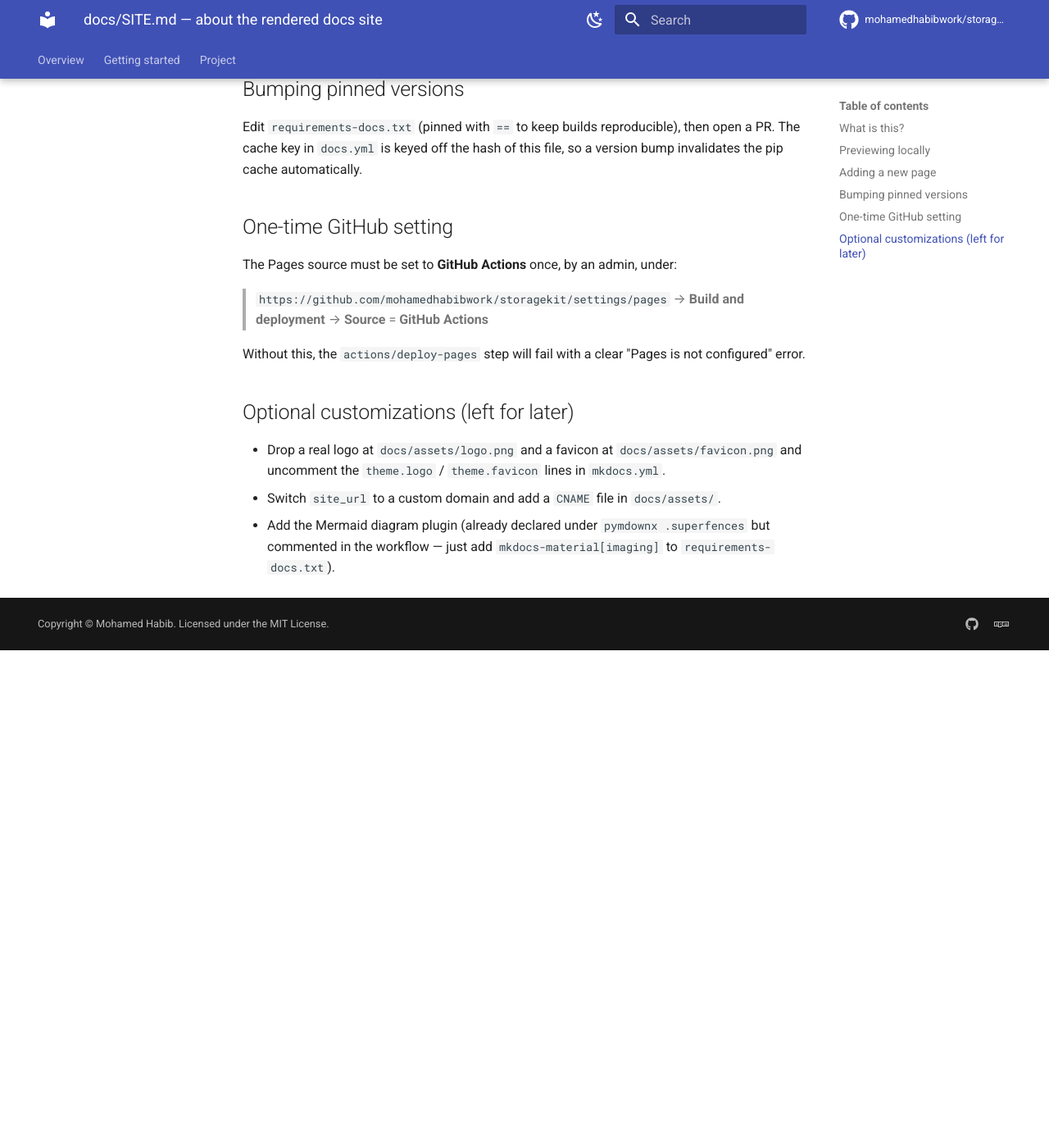
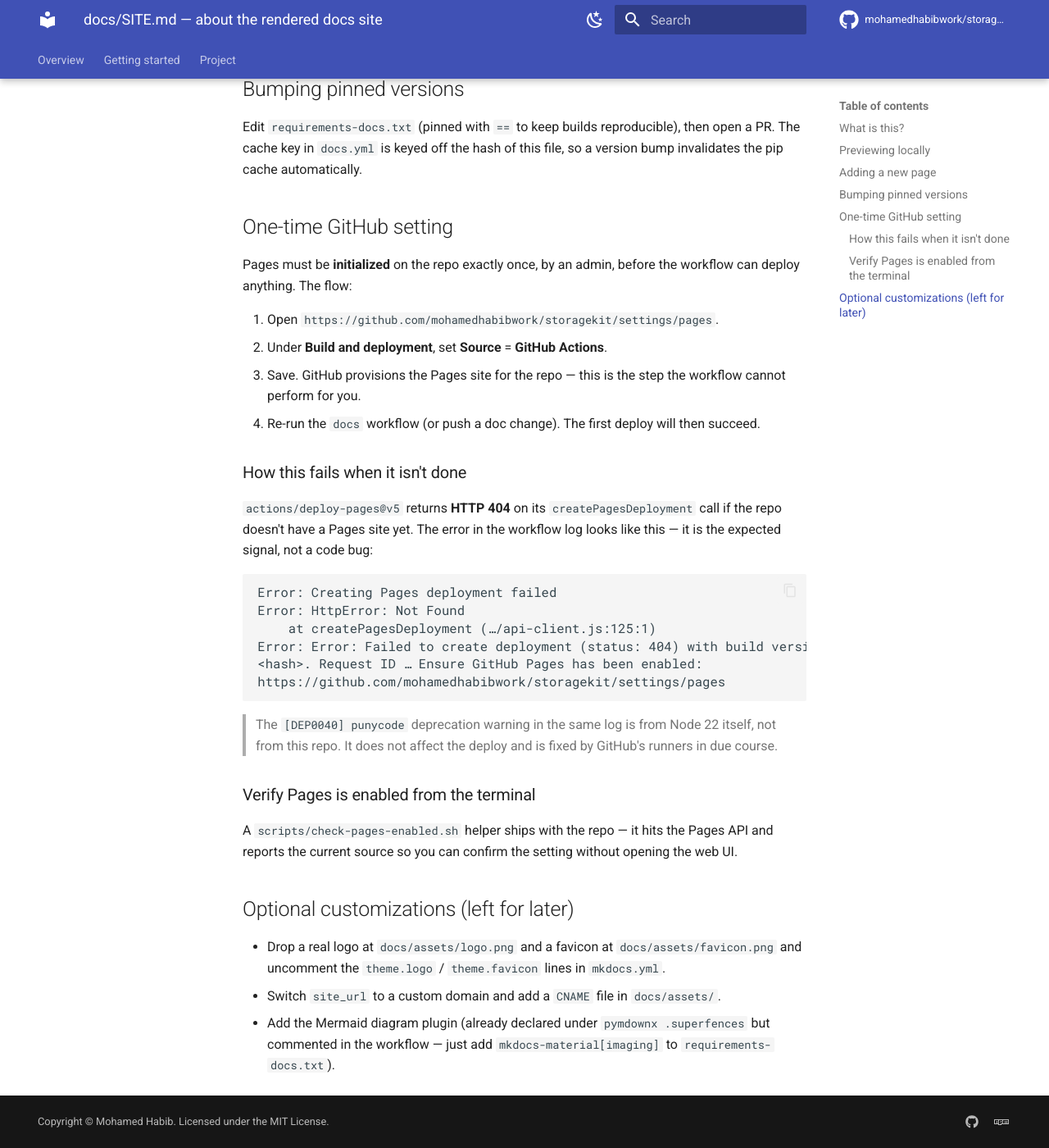
Before and after one commit to mohamedhabibwork/storagekit, an MkDocs documentation site: the page built from docs/SITE.md, in a window 1280 px wide and 1400 px high, scrolled down 1591 px. Shown: the whole window at 82% size. Built offline with MkDocs 1.6.1 and Material for MkDocs 9.7.7, drawn with Linux system fonts in a browser that asks for light colours; comment, search, counter and statistics services are not loaded; before the commit the page ends 2384 px from its top, so only the background shows below that.

Commit message:
docs: enhance SITE.md with GitHub Pages setup instructions and add check-pages-enabled.sh script

````diff
--- a/docs/SITE.md
+++ b/docs/SITE.md
@@ -59,14 +59,40 @@ automatically.
 
 ## One-time GitHub setting
 
-The Pages source must be set to **GitHub Actions** once, by an admin,
-under:
+Pages must be **initialized** on the repo exactly once, by an admin,
+before the workflow can deploy anything. The flow:
 
-> `https://github.com/mohamedhabibwork/storagekit/settings/pages`
-> → **Build and deployment** → **Source** = **GitHub Actions**
+1. Open `https://github.com/mohamedhabibwork/storagekit/settings/pages`.
+2. Under **Build and deployment**, set **Source** = **GitHub Actions**.
+3. Save. GitHub provisions the Pages site for the repo — this is the
+   step the workflow cannot perform for you.
+4. Re-run the `docs` workflow (or push a doc change). The first deploy
+   will then succeed.
 
-Without this, the `actions/deploy-pages` step will fail with a clear
-"Pages is not configured" error.
+### How this fails when it isn't done
+
+`actions/deploy-pages@v5` returns **HTTP 404** on its `createPagesDeployment`
+call if the repo doesn't have a Pages site yet. The error in the workflow
+log looks like this — it is the expected signal, not a code bug:
+
+```
+Error: Creating Pages deployment failed
+Error: HttpError: Not Found
+    at createPagesDeployment (…/api-client.js:125:1)
+Error: Error: Failed to create deployment (status: 404) with build version
+<hash>. Request ID … Ensure GitHub Pages has been enabled:
+https://github.com/mohamedhabibwork/storagekit/settings/pages
+```
+
+> The `[DEP0040] punycode` deprecation warning in the same log is from
+> Node 22 itself, not from this repo. It does not affect the deploy and
+> is fixed by GitHub's runners in due course.
+
+### Verify Pages is enabled from the terminal
+
+A `scripts/check-pages-enabled.sh` helper ships with the repo — it
+hits the Pages API and reports the current source so you can confirm
+the setting without opening the web UI.
 
 ## Optional customizations (left for later)
 
````
Also changed, not shown: 1 other file.
